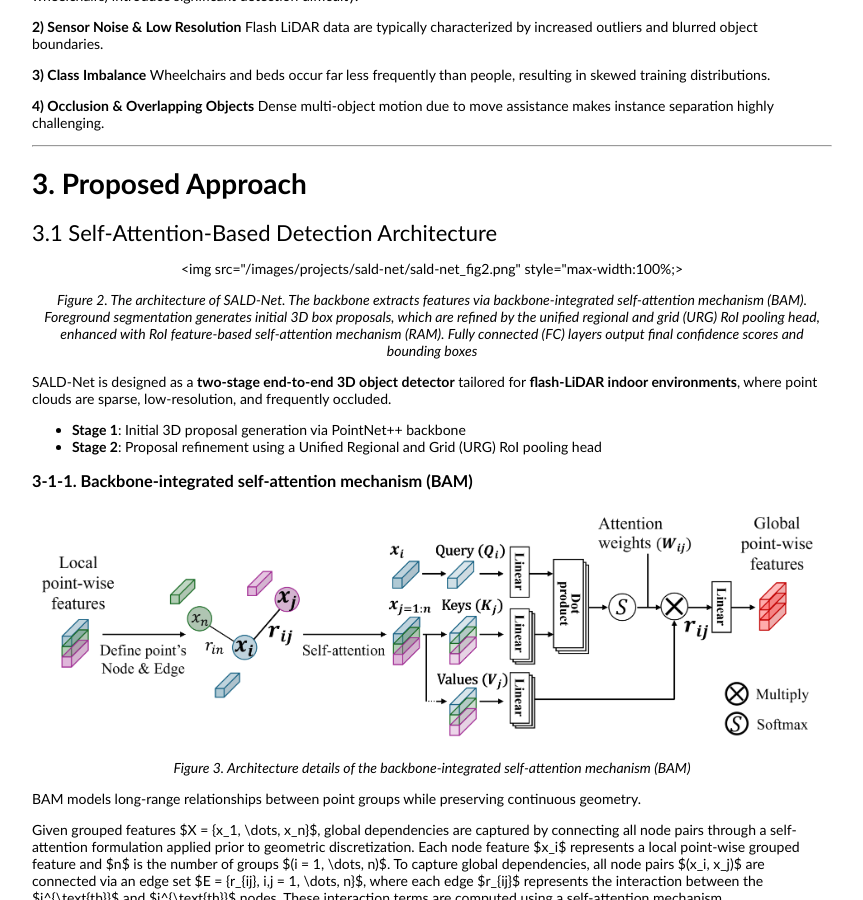
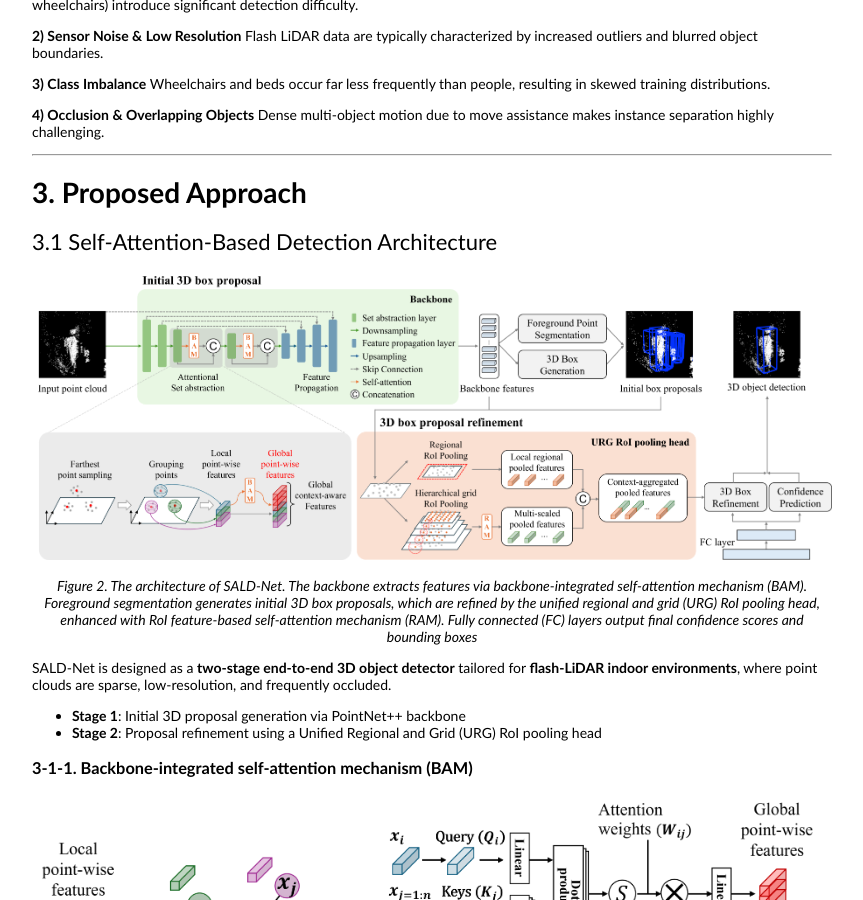
Before and after one commit to Groovy52/Groovy52.github.io, a Jekyll site: the page built from projects/sald-net.md, in a window 1280 px wide and 900 px high, scrolled down 836 px. Shown: the whole window, without its empty margins (208-1071 px from the left). Built offline with Jekyll 4.4.1, drawn with Linux system fonts in a browser that asks for light colours.

Commit message:
Update sald-net.md

```diff
--- a/projects/sald-net.md
+++ b/projects/sald-net.md
@@ -22,7 +22,7 @@ In this project, **SALD-Net, a self-attention integrated LiDAR-based 3D object d
 </p>
 <p align="center"><em>Figure 1. Illustration of challenges in 3D object detection in hospital environments. Background points are shown in black; object points and bounding boxes are color-coded by object class. (a) Occlusion: A person is partially occluded by a bed. (b) Overlap: Adjacent objects exhibit overlapping regions. (c) Combined: Both occlusion and overlap occur simultaneously. (d) Sparsity: Non-uniform sensor density leads to incomplete 3D representations</em></p>
 
-**Four key challenges due to unique domain characteristics of hospitals:**
+#### Four key challenges due to unique domain characteristics of hospitals:
 
 **1) Domain Gap**
 The lack of domain-specific datasets and the presence of occluded or specialized objects (e.g., beds and wheelchairs) introduce significant detection difficulty.
@@ -43,10 +43,9 @@ Dense multi-object motion due to move assistance makes instance separation highl
 ## 3.1 Self-Attention-Based Detection Architecture
 
 <p align="center">
-  <img src="/images/projects/sald-net/sald-net_fig2.png" style="max-width:100%;>
+  <img src="/images/projects/sald-net/sald-net_fig2.png" style="max-width:100%;">
 </p>
-<p align="center"><em>Figure 2. The architecture of SALD-Net. The backbone extracts features
-via backbone-integrated self-attention mechanism (BAM). Foreground segmentation generates initial 3D box proposals, which are refined by the unified regional and grid (URG) RoI pooling head, enhanced with RoI feature-based self-attention mechanism (RAM). Fully connected (FC) layers output final confidence scores and bounding boxes</em></p>
+<p align="center"><em>Figure 2. The architecture of SALD-Net. The backbone extracts features via backbone-integrated self-attention mechanism (BAM). Foreground segmentation generates initial 3D box proposals, which are refined by the unified regional and grid (URG) RoI pooling head, enhanced with RoI feature-based self-attention mechanism (RAM). Fully connected (FC) layers output final confidence scores and bounding boxes</em></p>
 
 SALD-Net is designed as a **two-stage end-to-end 3D object detector** tailored for **flash-LiDAR indoor environments**, where point clouds are sparse, low-resolution, and frequently occluded.
 
```
